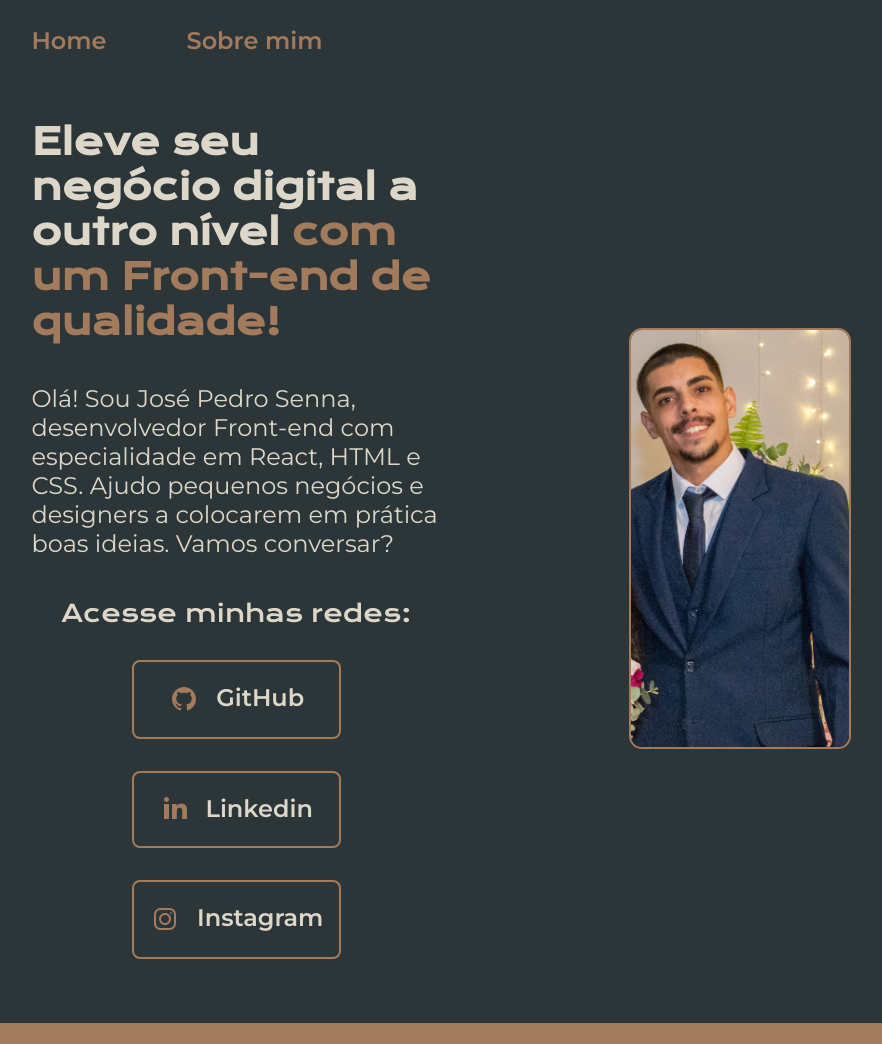
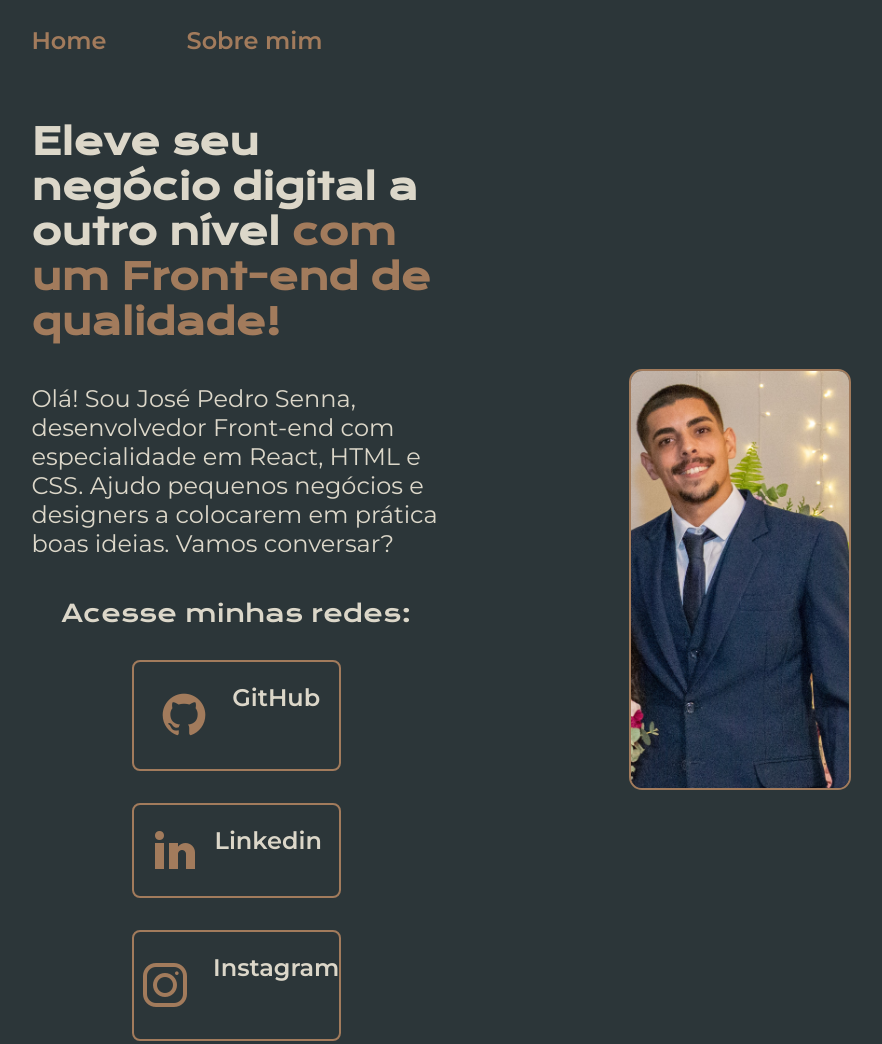
Before and after one commit to josepedrosenna/portfolio, a plain HTML site: page index.html in a window 1280 px wide. Shown: the top 1044 px of the page, without its empty margins (199-1081 px from the left). Drawn offline with nearby package versions, Linux system fonts and the light colour scheme.

Commit message:
Update index.html

```diff
--- a/index.html
+++ b/index.html
@@ -23,9 +23,9 @@
 
             <div class="apresentacao-links">
                 <h2 class="apresentacao-links-subtitulo">Acesse minhas redes:</h2>
-                <a class="apresentacao-links-navegacao" href="https://github.com/josepedrosenna"><img src="./assets/github2.png"> GitHub</a>
-                <a class="apresentacao-links-navegacao" href="https://www.linkedin.com/in/josepedrosenna/"><img src="./assets/linkedin2.png"> Linkedin</a>
-                <a class="apresentacao-links-navegacao" href="https://www.instagram.com/josepedrosenna/"><img src="./assets/instagram2.png"> Instagram</a>
+                <a class="apresentacao-links-navegacao" href="https://github.com/josepedrosenna"><img src="./assets/github3.png" class="imagem-icone"> GitHub</a>
+                <a class="apresentacao-links-navegacao" href="https://www.linkedin.com/in/josepedrosenna/"><img src="./assets/linkedin3.png" class="imagem-icone-linkedin"> Linkedin</a>
+                <a class="apresentacao-links-navegacao" href="https://www.instagram.com/josepedrosenna/"><img src="./assets/instagram3.png" class="imagem-icone"> Instagram</a>
             </div>
          </section>
         <img src="./assets/imagem-jose.jpg" alt="Foto do José Pedro Senna" class="imagem-autor">
```
